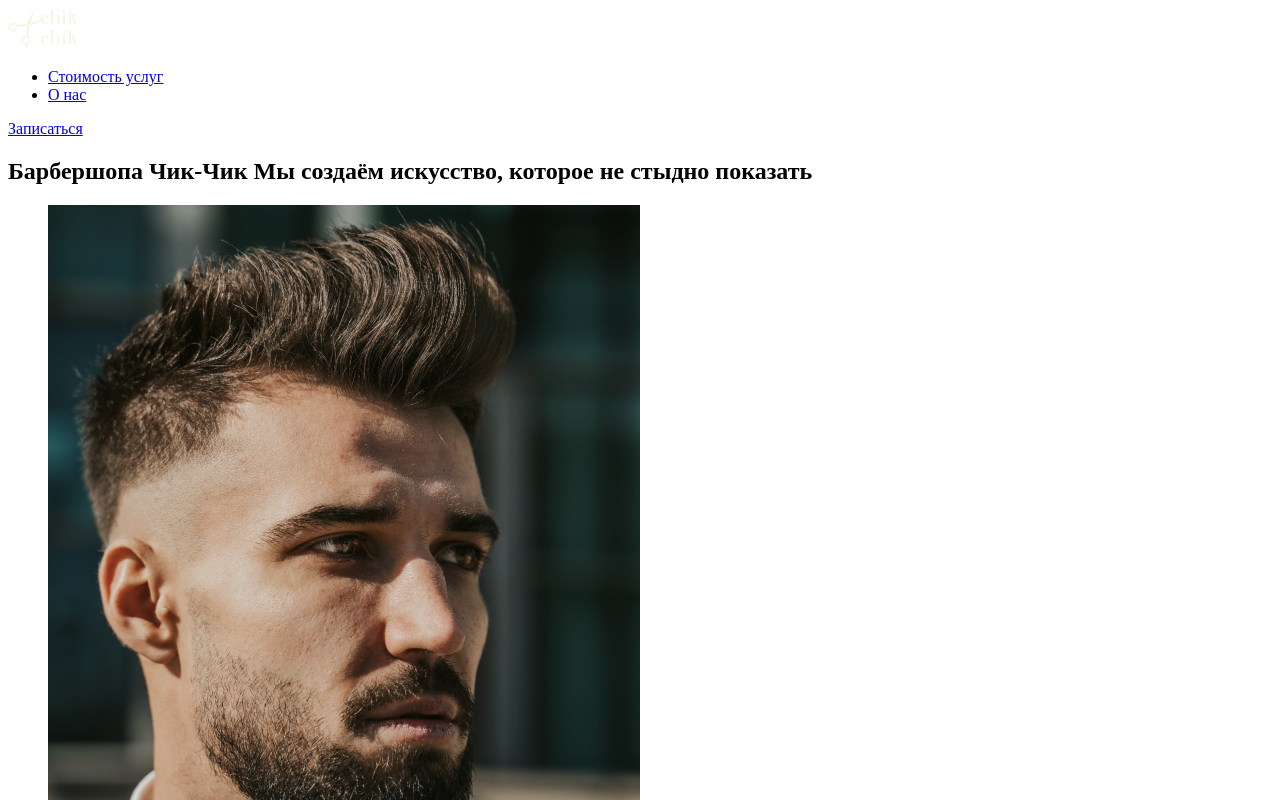
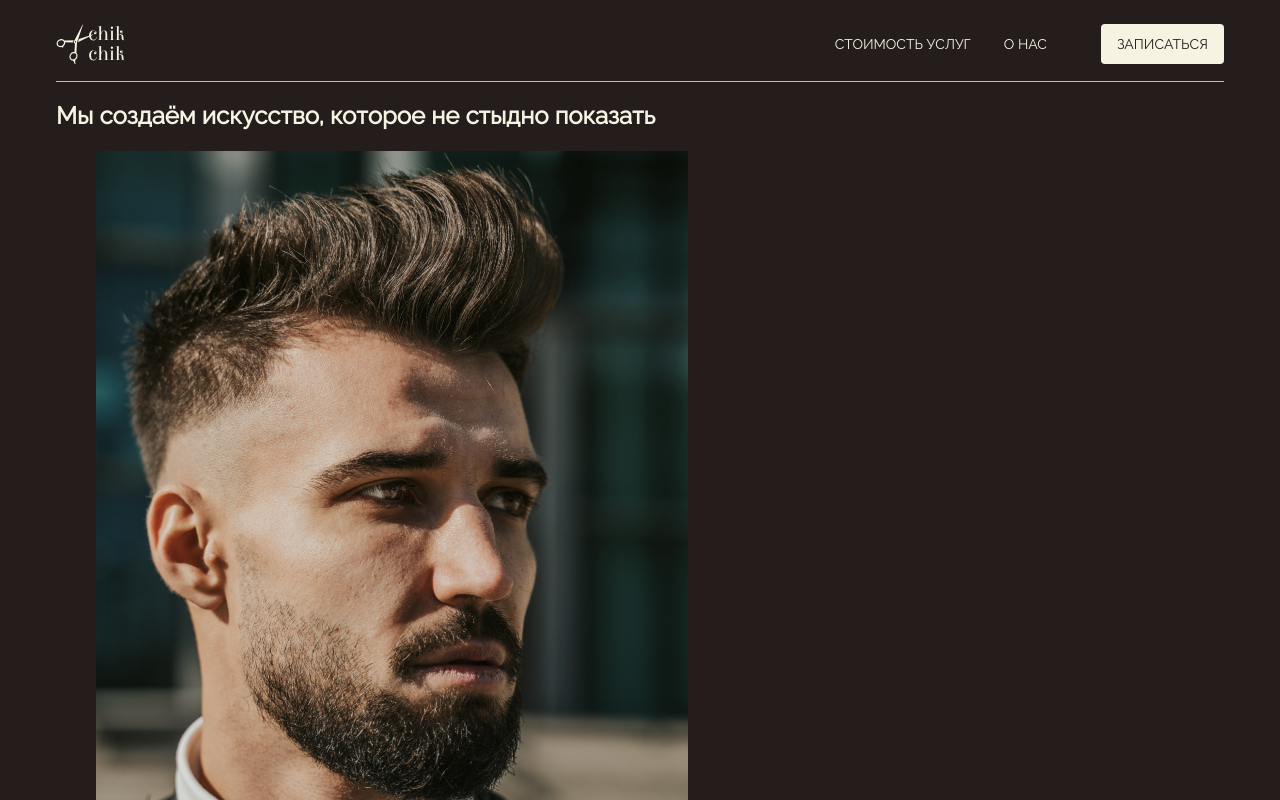
Before and after one commit to CrazyEjek/Chik-Chik-, a plain HTML site: page index.html in a window 1280 px wide. Shown: the top 800 px of the page. Drawn offline with Linux system fonts and the light colour scheme.

Commit message:
2lesson 1part

```diff
--- /dev/null
+++ b/CSS/style.css
@@ -0,0 +1,118 @@
+
+@font-face {
+    font-display: swap;
+    font-family: 'Raleway';
+    font-style: normal;
+    font-weight: 400;
+    src: url('../fonts/raleway-v29-cyrillic_latin-regular.woff2') format('woff2');
+    src: url('../fonts/raleway-v29-cyrillic_latin-regular.woff2');
+  }
+
+  html {
+    box-sizing: border-box;
+  }
+
+  *, *::after, *::before {
+    box-sizing: inherit;
+  }
+
+body {
+  min-width: 320px;
+    font-family: Raleway, sans-serif;
+    font-size: 16px;
+    font-weight: 400;
+    line-height: 1.2;
+    background-color: #241D1C;
+    color:  #F6F3E3;
+}
+
+img {
+  max-width: 100%;
+  height: auto;
+}
+
+.visually-hidden {
+  position: fixed;
+  transform: scale(0);
+}
+
+.container {
+  max-width: 1312px;
+  padding: 0 48px;
+  /* min-width: 272px; */
+}
+
+.header__container {
+  padding-top: 16px;
+  padding-bottom: 17px;
+  border-bottom: 1px solid #BFBDB2;
+  display: flex;
+  align-items: center;
+  justify-content: space-between;
+}
+
+.header__navigation {
+  flex-grow: 1;
+  display: flex;
+  justify-content: flex-end;
+  margin-right: 54px;
+}
+
+.navigation__list {
+  margin: 0;
+  padding: 0;
+  list-style: none;
+  display: flex;
+  align-items: center;
+  gap: 33px;
+}
+
+.navigation__link {
+  color: inherit;
+  text-decoration: none;
+  font-size: 14px;
+  line-height: 100%;
+  text-transform: uppercase;
+}
+
+.main-link {
+  display: inline-block;
+  border-radius: 4px;
+  background:#F6F3E3;
+  color: #241D1C;
+  text-decoration: none;
+  padding: 13px 16px;
+  font-size: 14px;
+  line-height: 100%;
+  text-transform: uppercase;
+  cursor: pointer;
+}
+
+.main-link:hover:not(:disabled) {
+  background: #EFE7BE;
+}
+
+.main-link:focus-visible {
+  outline: 1px solid #FFFFFF;
+}
+
+.main-link:disabled {
+  opacity: 0.4;
+}
+
+@media (max-width: 768px) {
+  .header__navigation {
+    display: none;
+  }
+}
+
+@media (max-width: 540px) {
+  .container {
+    padding: 0 24px;
+  }
+  .main-link {
+    padding: 10px 24px;
+    font-size: 12px;
+
+  }
+}
--- a/index.html
+++ b/index.html
@@ -4,11 +4,15 @@
     <meta charset="UTF-8">
     <meta name="viewport" content="width=device-width, initial-scale=1.0">
     <title>Chik-chik  -  Барбершоп</title>
+
+    <link rel="stylesheet" href="/CSS/style.css">
 </head>
+
 <body>
    <header class="header">
     <div class="container">
-        <img class="header__logo"   src="/img/logo.svg" alt="Логотип Барбершопа Чик-Чик">
+        <div class="header__container">
+        <img class="header__logo"   src="/img/logo.svg" alt="Логотип Барбершопа Чик-Чик" width="70px" height="40px">
     <nav class="header__navigation navigation">
         <ul class="navigation__list">
             <li class="navigation__item">
@@ -20,15 +24,15 @@
         </ul>
     </nav>
     <a href="#reserve" class="header__link main-link">Записаться</a>
+         </div>
     </div>
-
    </header>
 
    <main>
     <section class="hero">
         <div class="container">
             <h1 class="hero__title">
-                <span class="visually-hidden">Барбершопа Чик-Чик</span>
+                <span class="visually-hidden">Сайт Барбершопа Чик-Чик</span>
                 <span>Мы создаём искусство, которое не стыдно показать</span>
             </h1>
             <div class="hero__slider slider">
@@ -240,7 +244,6 @@
                                 <input class="radio__input" type="radio" name="day">
                                 <span class="radio__label">21 января</span>
                             </label>
-
                         </fieldset>
 
                         <fieldset class="reserve__fieldset reserve__fieldset_sub">
@@ -273,8 +276,9 @@
                             <span class="radio__label">19:00-20:30</span>
                         </label>
                         </fieldset>
+                    </fieldset>
                 </div>
-                <button type="button">Записаться</button>
+                <button class="reserve__btn main-link" disabled>Записаться</button>
             </form>
         </div>
     </section>
@@ -283,18 +287,18 @@
    <footer class="footer">
     <div class="container">
         <img class="footer__logo"   src="/img/logo.svg" alt="Логотип Барбершопа Чик-Чик">
-    <nav class="footer__navigation navigation">
-        <ul class="navigation__list">
-            <li class="navigation__item">
-                <a href="#price" class="navigation__link">Стоимость услуг</a>
+    <div class="footer__navigation">
+        <ul class="footer__list">
+            <li class="footer__item-list">
+                <a href="#price" class="footer__link">Стоимость услуг</a>
             </li>
-            <li class="navigation__item">
-                <a href="#about" class="navigation__link">О нас</a>
+            <li class="footer__item-list">
+                <a href="#about" class="footer__link">О нас</a>
             </li>
         </ul>
-    </nav>
-    <p class="footer__designer">Designer: Anastasia Ilina</p>
-    <p class="footer__developer">Developer: Egor Bondarenko</p>
+    </div>
+    <a class="footer__designer">Designer: Anastasia Ilina</a>
+    <a class="footer__developer" href="google.com" >Developer: Egor Bondarenko</a>
 
     <p class="footer__copyright">© chik chik, 2023</p>
     </div>
```
Also changed, not shown: fonts/raleway-v29-cyrillic_latin-regular.woff2 (added).
